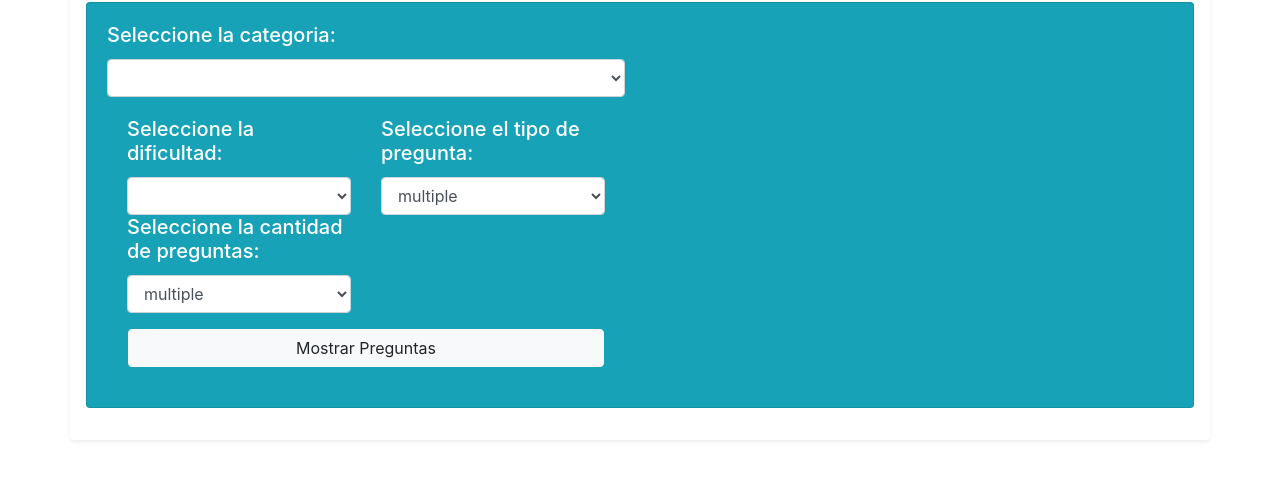
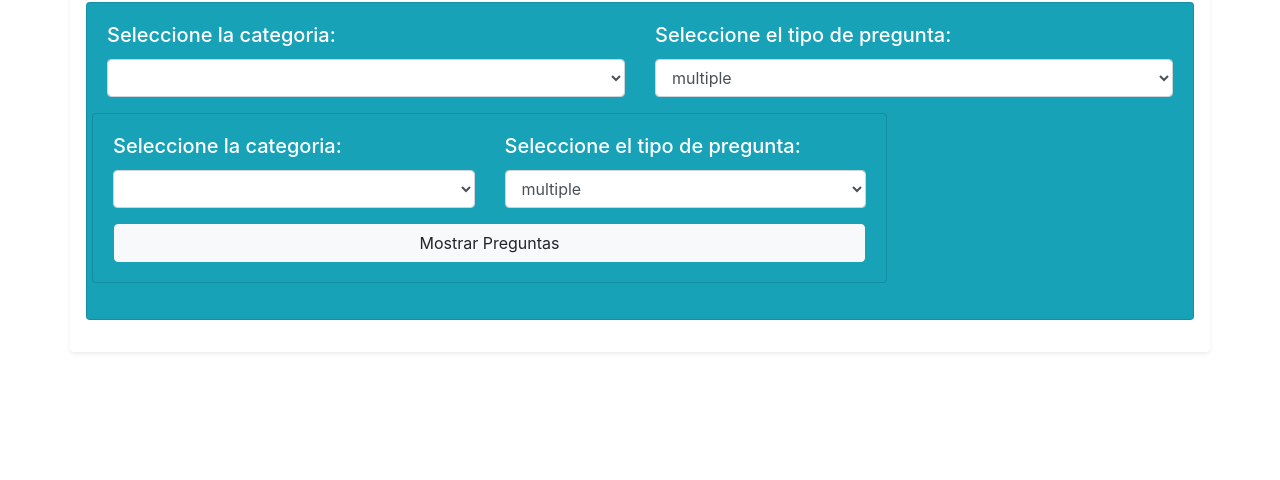
Before and after one commit to miloazul10/triviaAPI, a plain HTML site: page index.html in a window 1280 px wide. Shown: the part 869-1349 px from the top of the page. After the commit the page ends 1269 px from the top, so only its background shows below. Drawn offline with nearby package versions, Linux system fonts and the light colour scheme.

Commit message:
cambios de diseño 2

```diff
--- a/index.html
+++ b/index.html
@@ -24,11 +24,6 @@
           <div class="col-md-6">
             <h5 class="card-title">Seleccione la categoria:</h5>
             <select class="form-control" id="trivia-categories"></select>
-
-            <div class="card-body row">
-              <div class="col-md-6">
-                <h5 class="card-title">Seleccione la dificultad:</h5>
-                <select class="form-control" id="trivia-categories"></select>
           </div>
           <!-- Preguntas -->
           <div class="col-md-6">
@@ -38,8 +33,15 @@
               <option value="boolean">True / False</option>
             </select>
           </div>
+          <div class="card mb-3 mt-3 bg-info text-white">
+            <div class="card-body row">
               <div class="col-md-6">
-            <h5 class="card-title">Seleccione la cantidad de preguntas:</h5>
+                <h5 class="card-title">Seleccione la categoria:</h5>
+                <select class="form-control" id="trivia-categories"></select>
+              </div>
+              <!-- Preguntas -->
+              <div class="col-md-6">
+                <h5 class="card-title">Seleccione el tipo de pregunta:</h5>
                 <select class="form-control" id="t-type">
                   <option value="multiple">multiple</option>
                   <option value="boolean">True / False</option>
```
Lines whose indentation alone changed are shown as unchanged.
